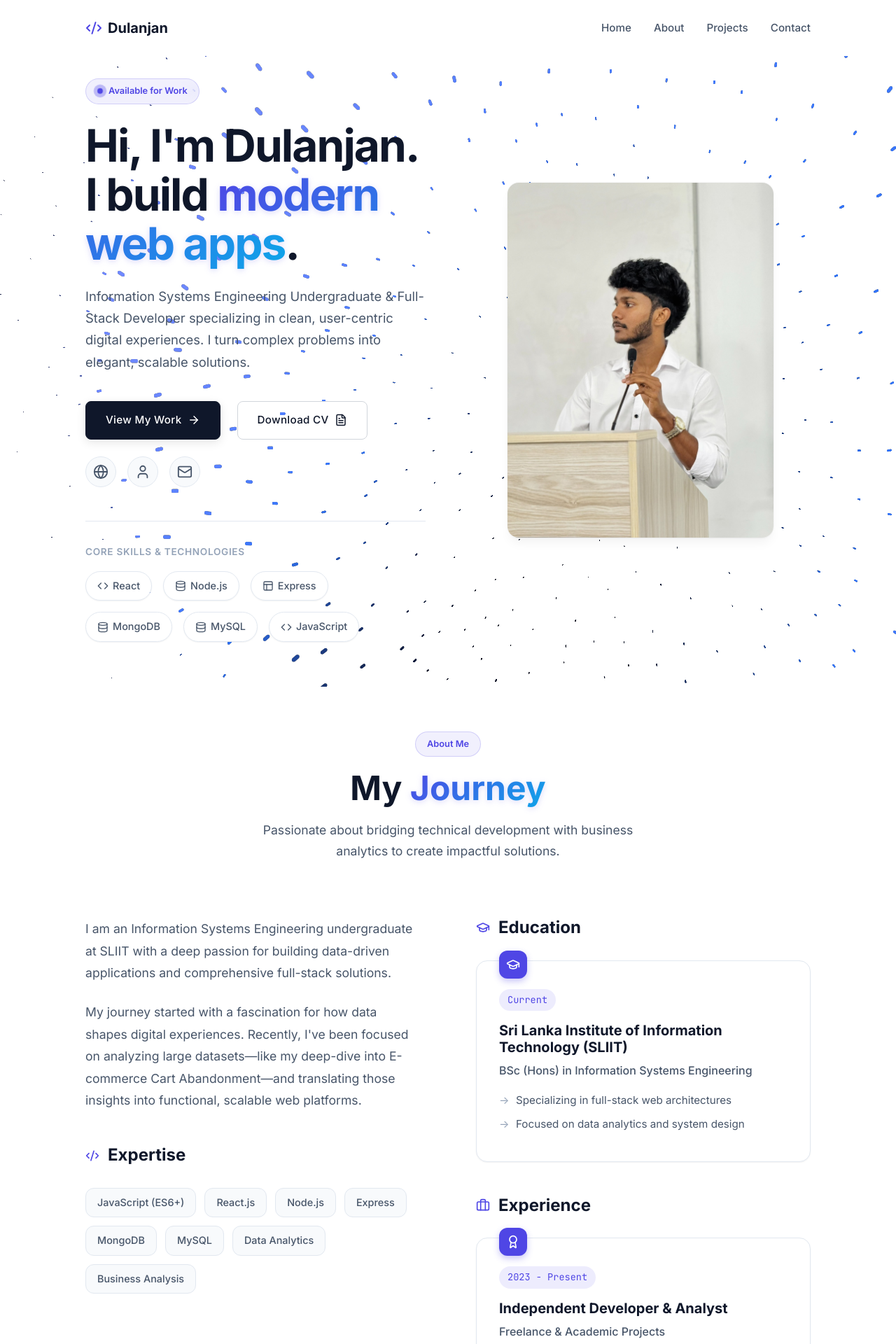
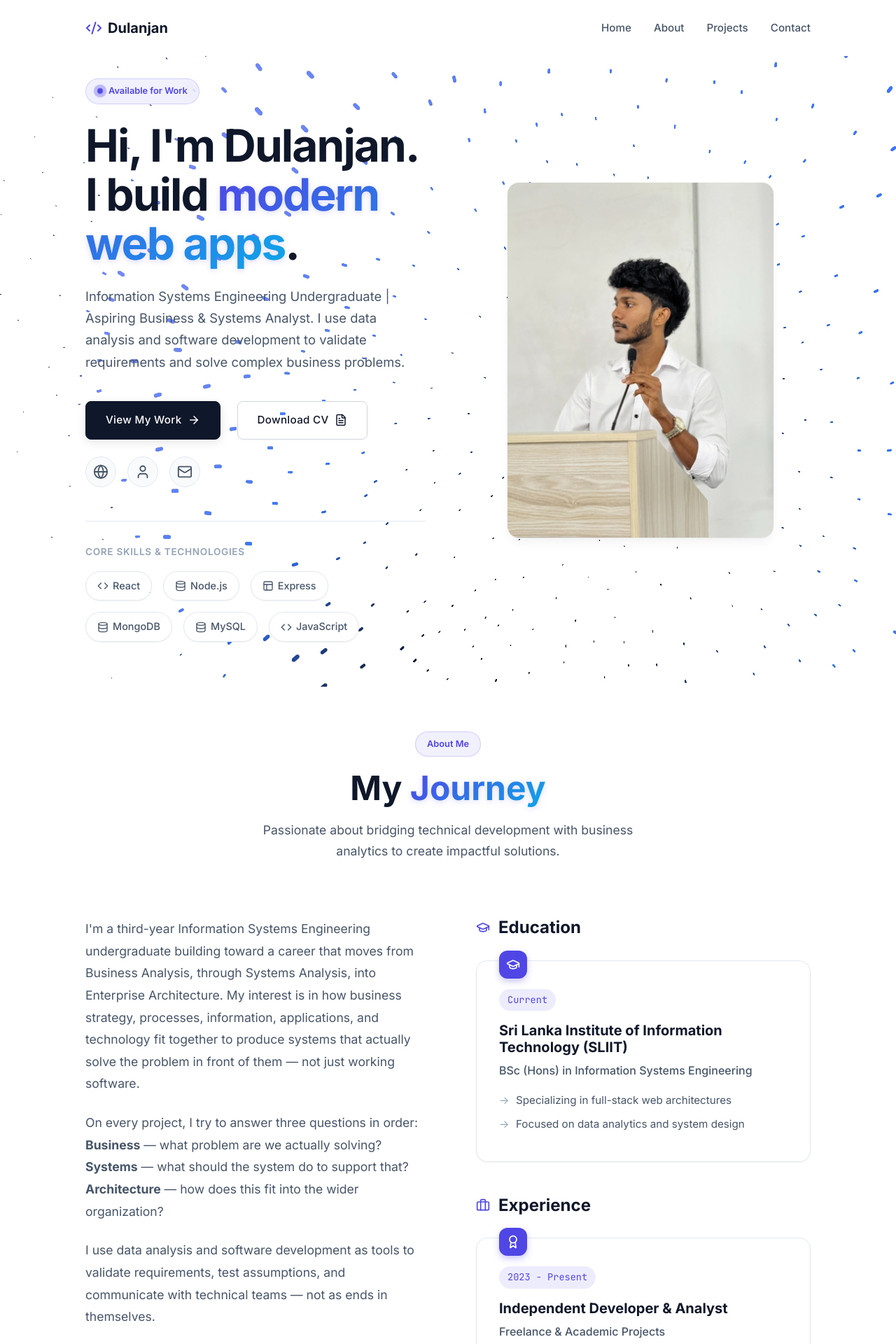
Before and after one commit to dulanjanhasaranga/dulanjanhasaranga, a React (Vite) app: page / in a window 1280 px wide. Shown: the top 1920 px of the page at 70% size. Built offline with nearby package versions, Linux system fonts and the light colour scheme.

Commit message:
Update profile persona to Business/Systems Analysis

```diff
--- a/index.html
+++ b/index.html
@@ -4,9 +4,9 @@
     <meta charset="UTF-8" />
     <link rel="icon" type="image/svg+xml" href="/favicon.svg" />
     <meta name="viewport" content="width=device-width, initial-scale=1.0" />
-    <title>Dulanjan Hasaranga | Full-Stack Developer</title>
-    <meta name="description" content="Portfolio of Dulanjan Hasaranga, an Information Systems Engineering Undergraduate and Full-Stack Developer." />
-    <meta name="keywords" content="Dulanjan Hasaranga, Portfolio, Full-Stack Developer, React, Node.js, Web Development" />
+    <title>Dulanjan Hasaranga | Aspiring Business Analyst & Software Engineer</title>
+    <meta name="description" content="Portfolio of Dulanjan Hasaranga, a 3rd-year Information Systems Engineering Undergraduate specializing in Business Analysis, Systems Analysis, and Software Engineering." />
+    <meta name="keywords" content="Dulanjan Hasaranga, Portfolio, Business Analyst, Systems Analyst, Software Engineer, React, Information Systems" />
     <meta name="author" content="Dulanjan Hasaranga" />
   </head>
   <body>
--- a/src/pages/About.jsx
+++ b/src/pages/About.jsx
@@ -42,10 +42,13 @@ const About = () => {
             viewport={{ once: true, amount: 0.2 }}
           >
             <motion.p variants={itemVariants} className="about-paragraph">
-              I am an Information Systems Engineering undergraduate at SLIIT with a deep passion for building data-driven applications and comprehensive full-stack solutions.
+              I'm a third-year Information Systems Engineering undergraduate building toward a career that moves from Business Analysis, through Systems Analysis, into Enterprise Architecture. My interest is in how business strategy, processes, information, applications, and technology fit together to produce systems that actually solve the problem in front of them — not just working software.
             </motion.p>
             <motion.p variants={itemVariants} className="about-paragraph">
-              My journey started with a fascination for how data shapes digital experiences. Recently, I've been focused on analyzing large datasets—like my deep-dive into E-commerce Cart Abandonment—and translating those insights into functional, scalable web platforms.
+              On every project, I try to answer three questions in order: <strong>Business</strong> — what problem are we actually solving? <strong>Systems</strong> — what should the system do to support that? <strong>Architecture</strong> — how does this fit into the wider organization?
+            </motion.p>
+            <motion.p variants={itemVariants} className="about-paragraph">
+              I use data analysis and software development as tools to validate requirements, test assumptions, and communicate with technical teams — not as ends in themselves.
             </motion.p>
 
             <motion.div variants={itemVariants} className="skills-container">
--- a/src/pages/Home.jsx
+++ b/src/pages/Home.jsx
@@ -45,7 +45,7 @@ const Home = () => {
           </motion.h1>
 
           <motion.p variants={itemVariants} className="hero-subtitle">
-            Information Systems Engineering Undergraduate & Full-Stack Developer specializing in clean, user-centric digital experiences. I turn complex problems into elegant, scalable solutions.
+            Information Systems Engineering Undergraduate | Aspiring Business & Systems Analyst. I use data analysis and software development to validate requirements and solve complex business problems.
           </motion.p>
 
           <motion.div variants={itemVariants} className="hero-actions">
```
